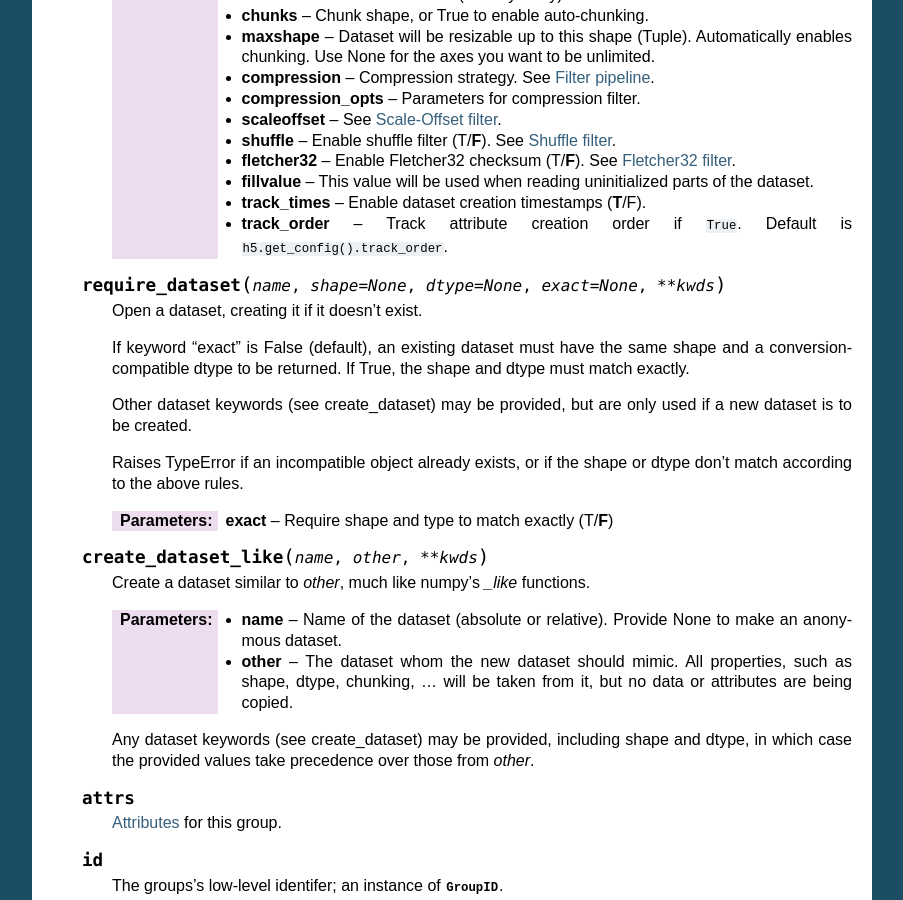
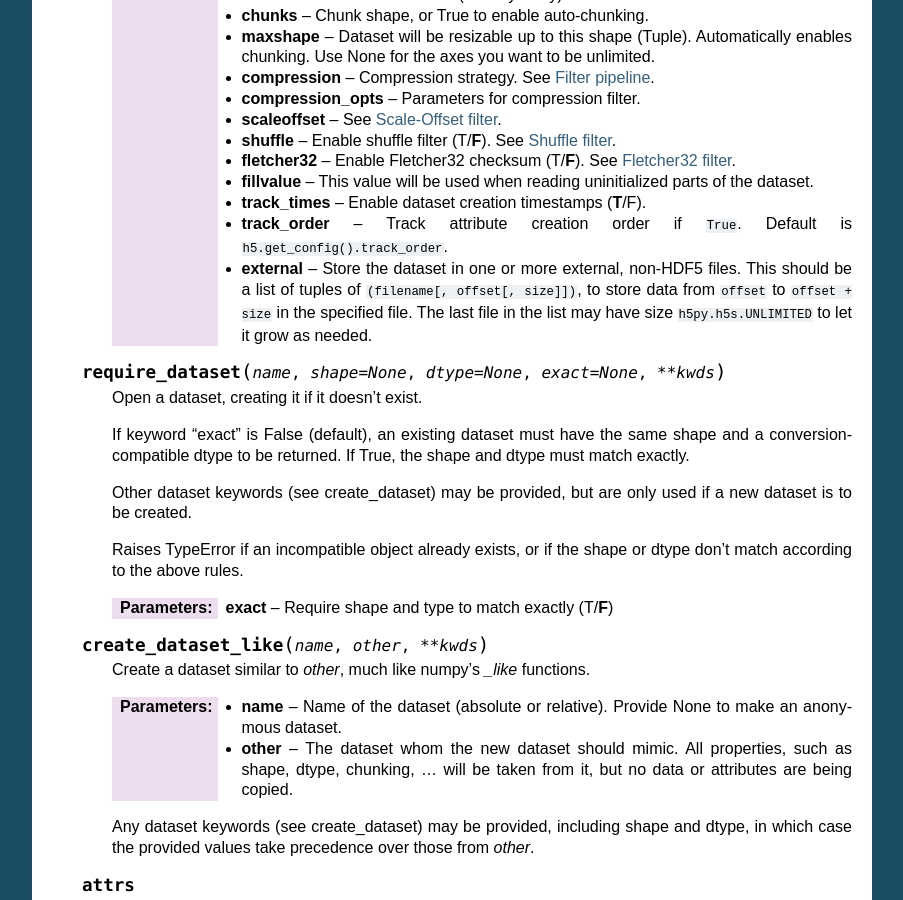
Before and after one commit to zhongxing-2/h5py, a Sphinx documentation site: the page built from docs/high/group.rst, in a window 1280 px wide and 900 px high, scrolled down 4980 px. Shown: the whole window, without its empty margins (198-1101 px from the left). Built offline with Sphinx 7.4.7, drawn with Linux system fonts in a browser that asks for light colours.

Commit message:
Document external parameter & property for datasets

```diff
--- a/docs/high/dataset.rst
+++ b/docs/high/dataset.rst
@@ -478,6 +478,12 @@ Reference
         type-appropriate default value.  Can't be changed after the dataset is
         created.
 
+    .. attribute:: external
+
+       If this dataset is stored in one or more external files, this is a list
+       of 3-tuples, like the ``external=`` parameter to
+       :meth:`Group.create_dataset`. Otherwise, it is ``None``.
+
     .. attribute:: dims
 
         Access to :ref:`dimension_scales`.
--- a/docs/high/group.rst
+++ b/docs/high/group.rst
@@ -369,6 +369,11 @@ Reference
                         ``True``.  Default is
                         ``h5.get_config().track_order``.
 
+        :keyword external: Store the dataset in one or more external, non-HDF5
+            files. This should be a list of tuples of
+            ``(filename[, offset[, size]])``, to store data from ``offset`` to
+            ``offset + size`` in the specified file. The last file in the list
+            may have size ``h5py.h5s.UNLIMITED`` to let it grow as needed.
 
     .. method:: require_dataset(name, shape=None, dtype=None, exact=None, **kwds)
 
```
